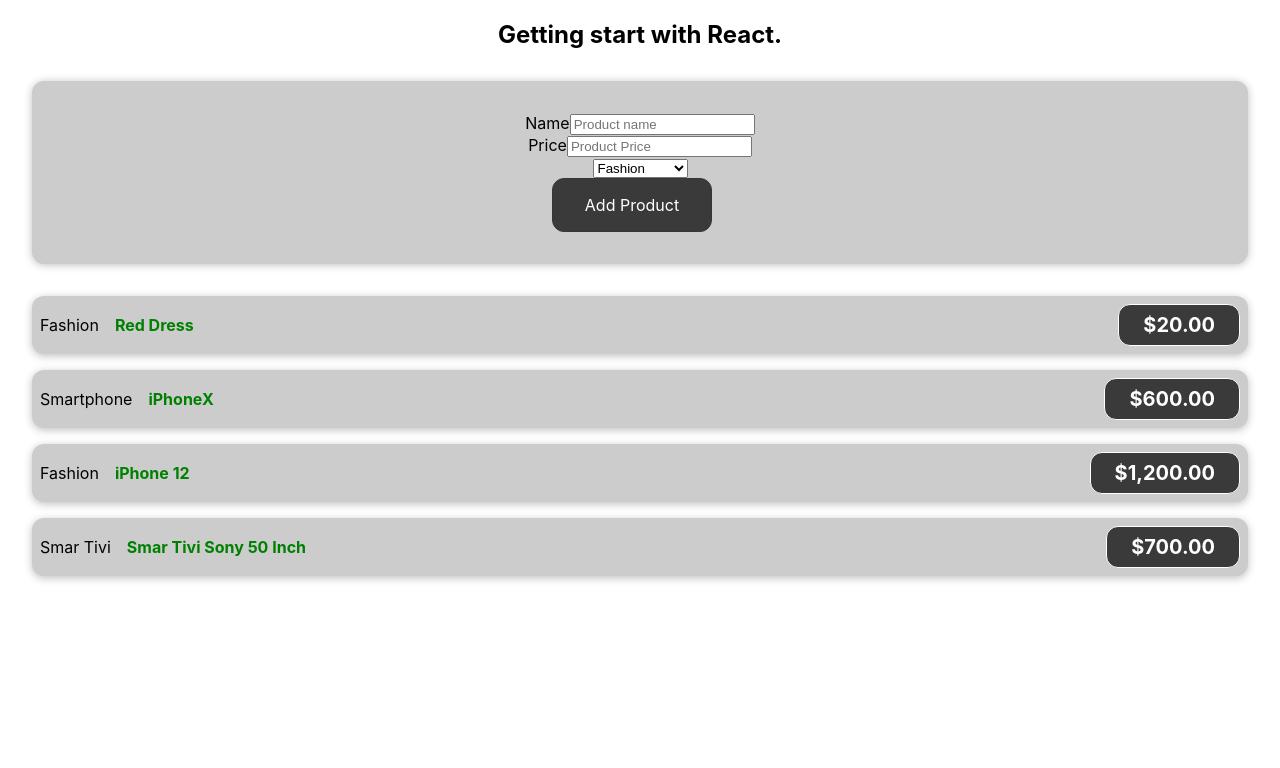
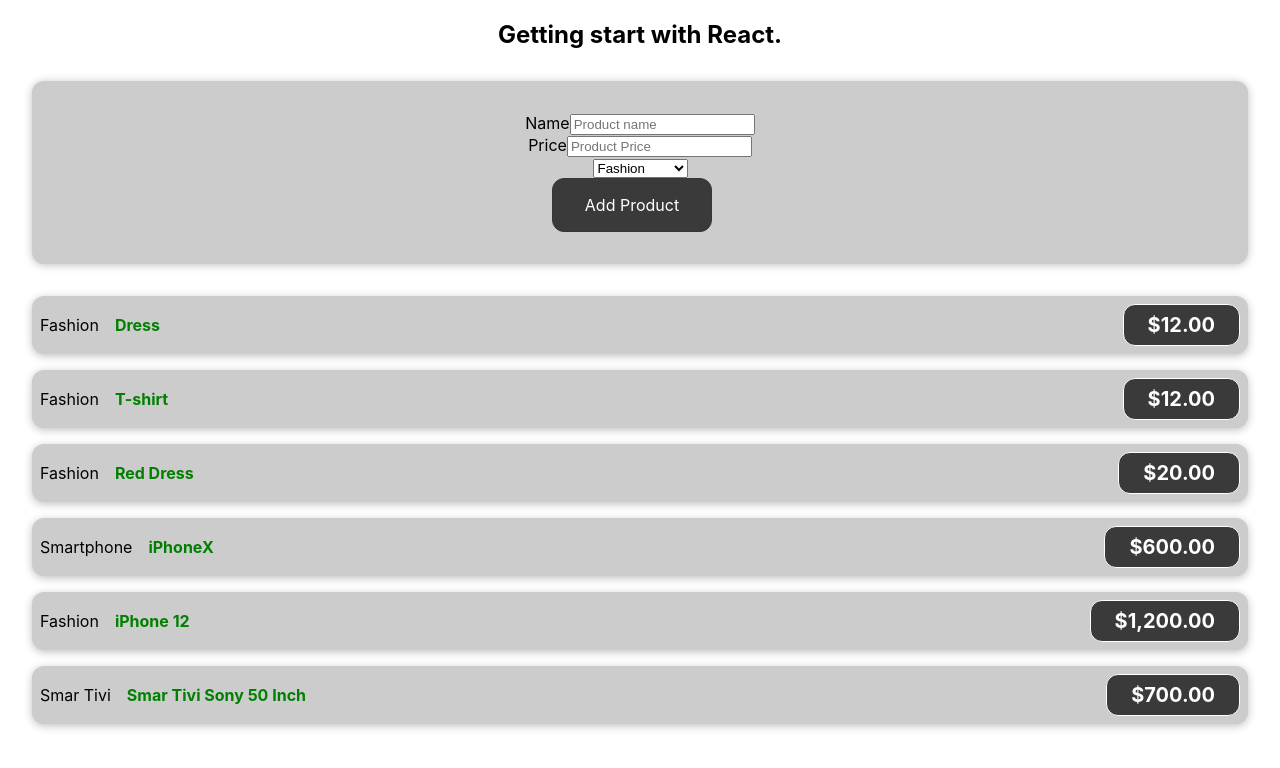
Before and after one commit to ariga914/training-react.js, a React (Create React App) app in the folder my-app/: page / in a window 1280 px wide. Shown: the top 768 px of the page. Built offline with nearby package versions, Linux system fonts and the light colour scheme.

Commit message:
unique key

```diff
--- a/my-app/src/App.js
+++ b/my-app/src/App.js
@@ -1,20 +1,26 @@
+import React, { useState } from "react";
 import "./App.css";
 import NewProduct from "./components/productds/NewProduct";
 import ProductList from "./components/productds/ProductList";
 
+const DEFAULT_PRODUCTS =[
+    {id: Math.floor(Math.random() * 100), name: "Dress", category: "Fashion", price: 12},
+    {id: Math.floor(Math.random() * 100), name: "T-shirt",　category: "Fashion", price: 12},
+    {id: Math.floor(Math.random() * 100), name: "Red Dress", category: "Fashion", price: 20},
+    {id: Math.floor(Math.random() * 100), name: "iPhoneX", category: "Smartphone", price: 600},
+    {id: Math.floor(Math.random() * 100), name: "iPhone 12", category: "Fashion", price: 1200},
+    {id: Math.floor(Math.random() * 100), name: "Smar Tivi Sony 50 Inch", category: "Smar Tivi", price: 700}
+];
+
 function App() {
-    const products =[
-        {name: "T-shirt",　category: "Fashion", price: 12},
-        {name: "Red Dress", category: "Fashion", price: 20},
-        {name: "iPhoneX", category: "Smartphone", price: 600},
-        {name: "iPhone 12", category: "Fashion", price: 1200},
-        {name: "Smar Tivi Sony 50 Inch", category: "Smar Tivi", price: 700}
-    ];
+    const [products, setProducts] = useState(DEFAULT_PRODUCTS)
 
-    const addProductHandler = product => {
-        console.log("Process to add product");
-        console.log(product);
-    }
+    const addProductHandler = (product) => {
+        product.id = Math.floor(Math.random() * 100);
+        setProducts((prevProducts) => {
+            return [product, ...prevProducts]
+        });
+    };
 
     return (
         <div className="App">
--- a/my-app/src/components/productds/ProductItem.js
+++ b/my-app/src/components/productds/ProductItem.js
@@ -4,6 +4,7 @@
 function ProductItem(props) {
     const price = new Intl.NumberFormat('en-US', { style: 'currency', currency: 'USD' }).format(props.price);
     const [name, setName] = useState(props.name);
+
 
     const titleClickHandler = () => {
         // setName assigns new value for state "name"
--- a/my-app/src/components/productds/ProductList.js
+++ b/my-app/src/components/productds/ProductList.js
@@ -3,29 +3,21 @@
 import './ProductList.css'
 
 function ProductList(props) {
+    let listContent = <p>No Product</p>;
+
+    if (props.products.length !== 0) {
+        listContent = props.products.map( product => (
+            <ProductItem
+                key ={product.id}
+                name={product.name}
+                price={product.price}
+                category={product.category}
+            />
+        ))
+    }
     return (
         <List>
-
-            <ProductItem
-                name={props.products[1].name}
-                price={props.products[1].price}
-                category={props.products[1].category}
-            ></ProductItem>
-            <ProductItem
-                name={props.products[2].name}
-                price={props.products[2].price}
-                category={props.products[2].category}
-            ></ProductItem>
-            <ProductItem
-                name={props.products[3].name}
-                price={props.products[3].price}
-                category={props.products[3].category}
-            ></ProductItem>
-            <ProductItem
-                name={props.products[4].name}
-                price={props.products[4].price}
-                category={props.products[4].category}
-            ></ProductItem>
+            {listContent}
         </List>
     );
 }
```
Lines whose indentation alone changed are shown as unchanged.
